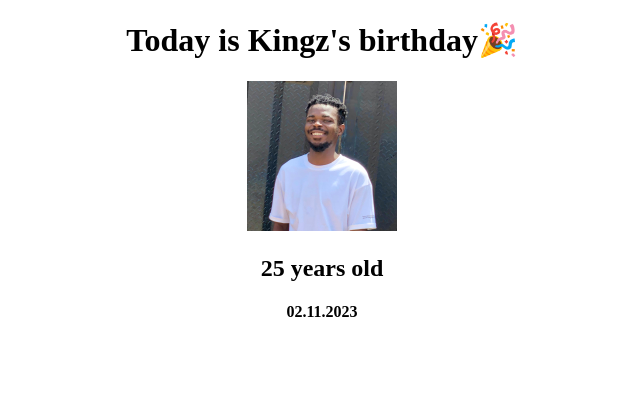
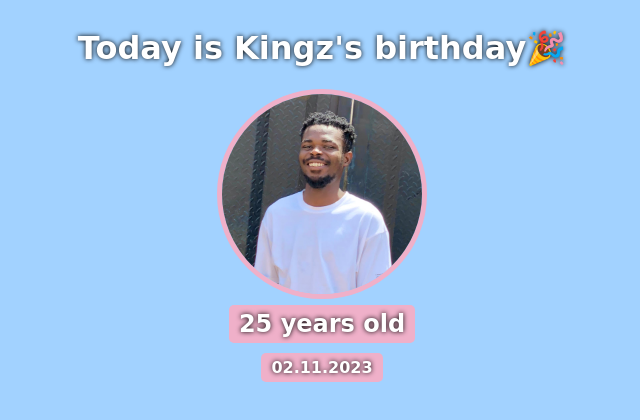
Before and after one commit to Kingzcodes/Birthday-GIFt, a plain HTML site: page index.html in a window 1280 px wide. Shown: the whole page, without its empty margins (318-958 px from the left). Drawn offline with Linux system fonts and the light colour scheme; a web font is replaced by a local one.

Commit message:
flex and image arrangement and structuring

```diff
--- a/index.html
+++ b/index.html
@@ -1,15 +1,20 @@
 <!DOCTYPE html>
 <html lang="en">
 <head>
+    <link rel="preconnect" href="https://fonts.googleapis.com">
+        <link rel="preconnect" href="https://fonts.gstatic.com" crossorigin>
+        <link href="https://fonts.googleapis.com/css2?family=Happy+Monkey&display=swap" rel="stylesheet">
     <meta charset="UTF-8">
     <meta name="viewport" content="width=device-width, initial-scale=1.0">
     <title>Business GIFt</title>
     <link rel="stylesheet" href="style.css">
 </head>
 <body>
-    <h1>Today is Kingz's birthday🎉</h1>
-    <img class="avatar" src="image/Emeh-kingsley.jpg">
-    <h2>25 years old</h2>
-    <h4>02.11.2023</h4>
+    <div id="header">
+       <h1>Today is Kingz's birthday🎉</h1>
+       <img class="avatar" src="image/Emeh-kingsley.jpg" alt="kingz smiling">
+       <h2 id="bday-age">25 years old</h2>
+       <h4 id="bday-date">02.11.2023</h4>
+    </div>
 </body>
 </html>
--- a/style.css
+++ b/style.css
@@ -1,6 +1,31 @@
-body{
+body {
+    color: #ffffff;
+    background-color: #a2d2ff;
+    text-shadow: 0px 0px 5px black;
     text-align: center;
+    font-family: 'Happy Monkey', cursive;
 }
-.avatar{
-    width: 150px;
+.avatar {
+    width: 200px;
+    border-radius: 50%;
+    border: 5px solid#EFB0C9;
 }
+#bday-age {
+    text-shadow: 0px 0px 5px black;
+    background-color: #EFB0C9;
+    padding: 5px 10px;
+    border-radius: 5px;
+    margin: 6px 0 10px 0;
+}
+#bday-date {
+    text-shadow: 0px 0px 5px black;
+    background-color: #EFB0C9;
+    padding: 5px 10px;
+    border-radius: 5px;
+    margin: 0;
+}
+#header {
+    display: flex;
+    flex-direction: column;
+    align-items: center;
+}
```
